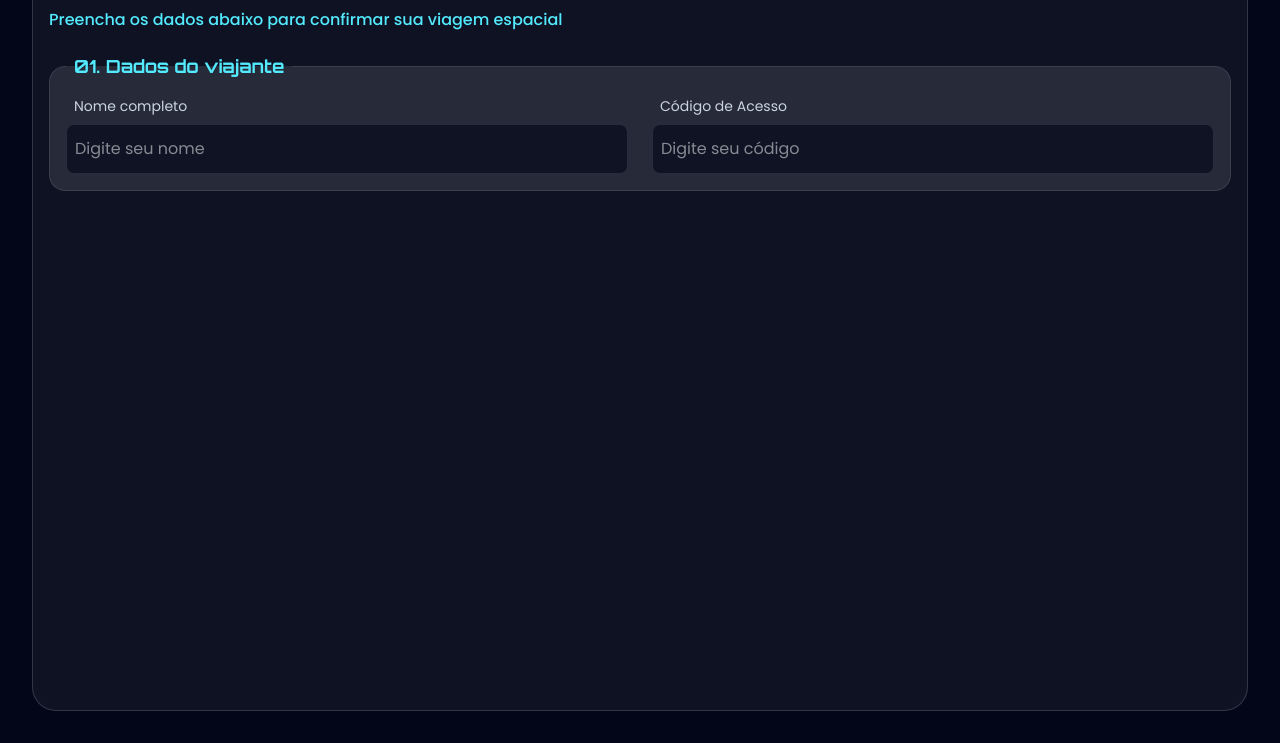
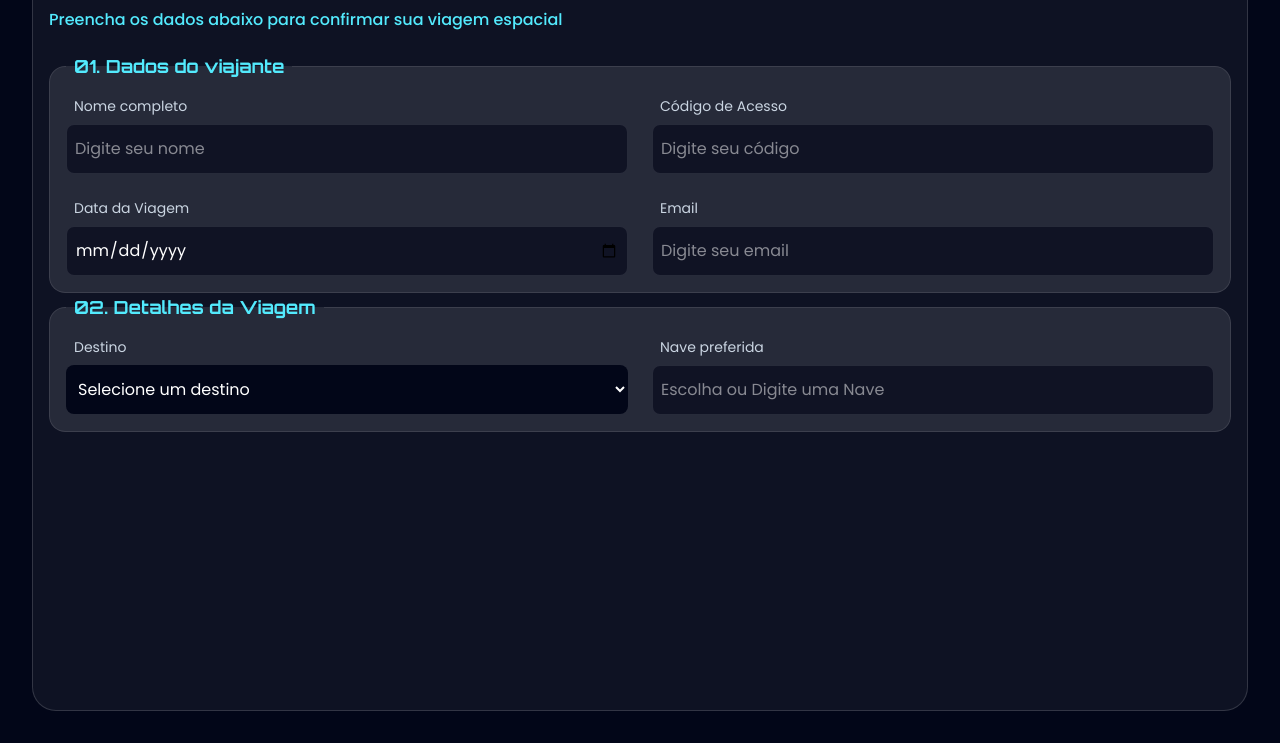
Before and after one commit to DaviYamamoto/SpaceTravel, a website: page dist/index.html in a window 1280 px wide. Shown: the part 121-864 px from the top of the page. Drawn offline with Linux system fonts and the light colour scheme.

Commit message:
data, email, 02.Detalhes da Viagem, destino e escolha de Naves

```diff
--- a/dist/index.html
+++ b/dist/index.html
@@ -44,17 +44,66 @@
 
                 <div>
                     <label for="nome" class="block ml-2 text-sm mb-2 text-slate-300 ">Nome completo</label>
-                    <input type="text" id="nome" name="nome" placeholder="Digite seu nome" minlength="10" maxlength="30" required class="border border-white/10 bg-slate-950/60 px-2 py-3 outline-none focus:border-cyan-400 focus:bg-white/10 w-full rounded-lg ">
+                    <input type="text" id="nome" name="nome" placeholder="Digite seu nome" minlength="10" maxlength="20" required class="border border-white/10 bg-slate-950/60 px-2 py-3 outline-none focus:border-cyan-400 focus:bg-white/10 w-full rounded-lg ">
                 </div>
                 <div>
                     <label for="codigo" class="block ml-2 text-sm mb-2 text-slate-300 ">Código de Acesso</label>
-                    <input type="text" id="codigo" name="codigo" placeholder="Digite seu código" minlength="8" maxlength="20" required
+                    <input type="password" id="codigo" name="codigo" placeholder="Digite seu código" minlength="8" maxlength="20" required
+                        class="border border-white/10 bg-slate-950/60 px-2 py-3 outline-none focus:border-cyan-400 focus:bg-white/10 w-full rounded-lg ">
+                </div>
+                <div>
+                    <label for="dataViagem" class="block ml-2 text-sm mb-2 text-slate-300 ">Data da Viagem</label>
+                    <input type="date" id="dataViagem" name="dataViagem" required
+                        class="border border-white/10 bg-slate-950/60 px-2 py-3 outline-none focus:border-cyan-400 focus:bg-white/10 w-full rounded-lg ">
+                </div>
+                <div>
+                    <label for="email" class="block ml-2 text-sm mb-2 text-slate-300 ">Email</label>
+                    <input type="email" id="email" name="email" placeholder="Digite seu email" maxlength="20" required
                         class="border border-white/10 bg-slate-950/60 px-2 py-3 outline-none focus:border-cyan-400 focus:bg-white/10 w-full rounded-lg ">
                 </div>
             </section>
         </fieldset>
 
 
+        <!-- Segunda Sessão de Dados -->
+
+        <fieldset class="border border-white/10 rounded-2xl bg-white/10 p-4 my-6">
+            <legend class="font-title text-lg font-bold text-cyan-300 px-2">02. Detalhes da Viagem</legend>
+
+            <section class="grid gap-6 md:grid-cols-2">
+
+                <div>
+                    <label for="nome" class="block ml-2 text-sm mb-2 text-slate-300">Destino</label>
+                    <select name="destino" id="destino" class="w-full
+                    border-white/10 bg-slate-950 px-2 py-3 outline-none focus:border-cyan-400 w-full rounded-lg" required>
+                    <option value=""disabled selected>Selecione um destino</option>
+                    <option value="Lua">Lua</option>
+                    <option value="Marte">Marte</option>
+                    <option value="Titan">Titan</option>
+                    <option value="Europa">Europa</option>
+                    </select>
+                </div>
+
+                <div>
+                    <label for="nave" class="block ml-2 text-sm mb-2 text-slate-300">
+                        Nave preferida
+                    </label>
+                    <input type="text" id="nave" name="nave" list="listNaves" required
+                    class="border border-white/10 bg-slate-950/60 px-2 py-3 outline-none focus:border-cyan-400 focus:bg-white/10 w-full rounded-lg"
+                    placeholder="Escolha ou Digite uma Nave">
+
+                    <datalist id="listNaves"> <!-- Vincular esse id com o input(list) para mostrar as opções, pré-digitação e etc-->
+                        <option value="Orion GX"></option>
+                        <option value="Galaxy Explorer"></option>
+                        <option value="Star Voyager"></option>
+                        <option value="Cosmos 3000"></option>
+                        <option value="Zenith 800"></option>
+                        <option value="Open Space"></option>
+                    </datalist>
+
+                </div>
+            </section>
+        </fieldset>
     </form>
 
 
```
